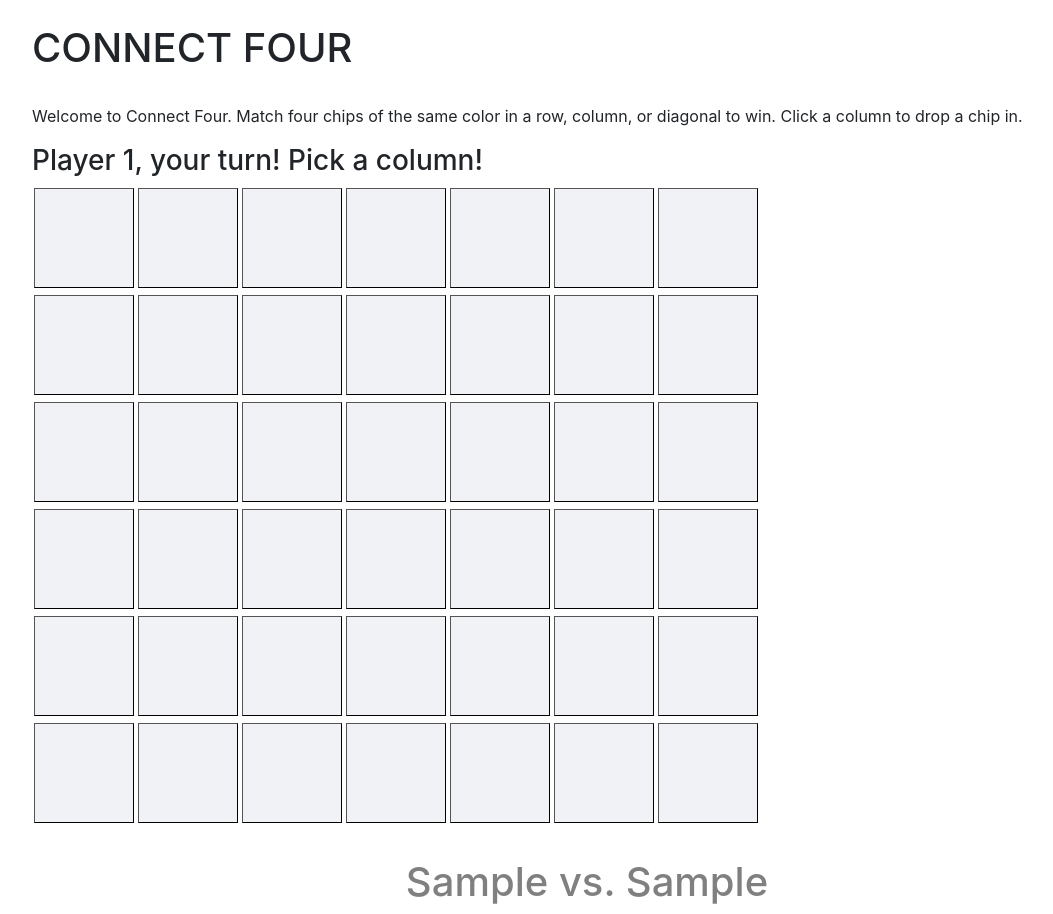
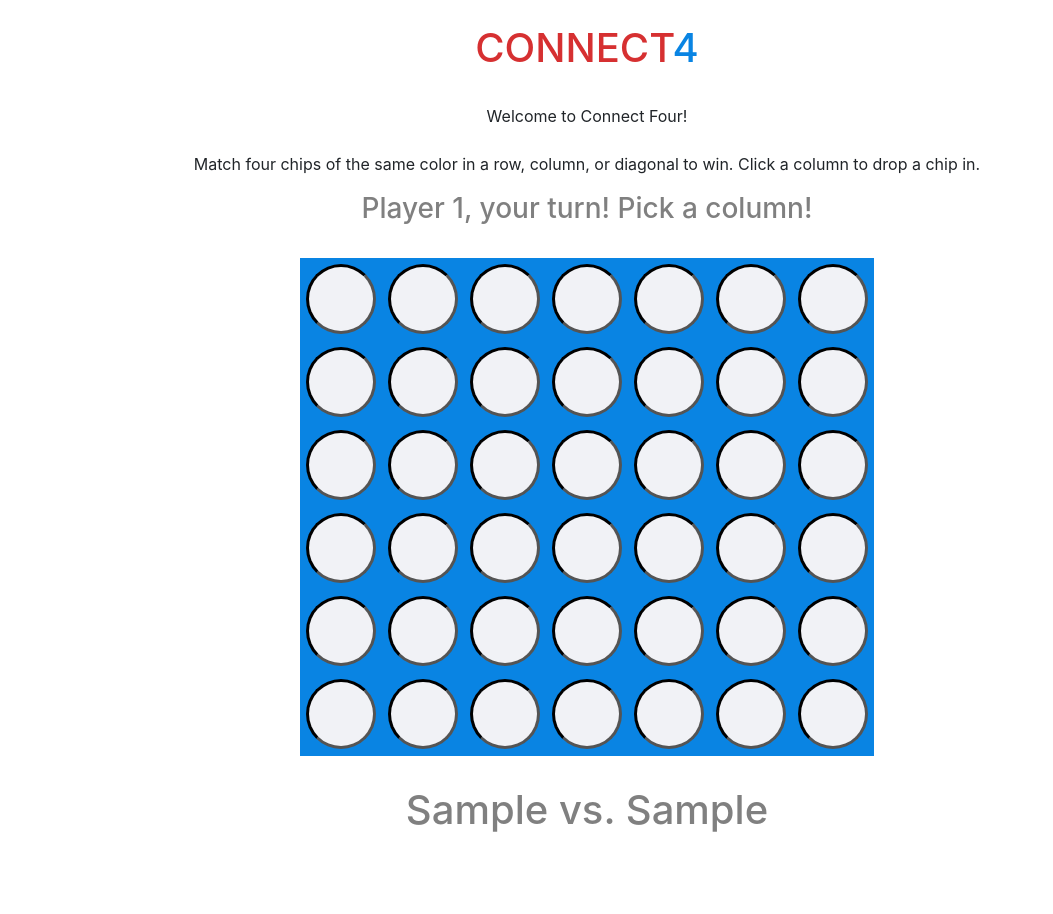
Before and after one commit to AkiPraveen/ConnectFour, a plain HTML site: page index.html in a window 1280 px wide. Both pictures are taken after typing "Sample", "Sample" into the empty fields and a click on the button "Save and close". Shown: the whole page, without its empty margins (53-1106 px from the left). After the commit the page ends 842 px from the top, so only its background shows below. Drawn offline with nearby package versions, Linux system fonts and the light colour scheme.

Commit message:
Large aesthetic changes, add more styles, further cleaned out javascript

```diff
--- a/index.html
+++ b/index.html
@@ -57,17 +57,18 @@
 	  </div>
 	</div>
 
-	<div class="container">
+	<div class="main">
 
 		<h2 class="again""><a href="index.html">Okay, Play again!</a></h3>
 
 		<div class="gameActive">
 			<br />
-			<h1> CONNECT FOUR </h1> <br />
-			<p> Welcome to Connect Four. Match four chips of the same color in a row, column, or diagonal to win. Click a column to drop a chip in. </p>
+			<h1> <span style="color:#d63031">CONNECT</span><span style="color:#0984e3">4</span> </h1> <br />
+			<p> Welcome to Connect Four! <br /><br /> Match four chips of the same color in a row, column, or diagonal to win. Click a column to drop a chip in. </p>
 
-			<h3></h3>
+			<h3 style="color:grey"></h3> <br />
 
+			<div class="gameSet">
 				<table class='board'>
 					<tr>
 						<td><button type="button"></button></td>
@@ -129,16 +130,13 @@
 						<td><button type="button"></button></td>
 					</tr>
 				</table>
+			</div>
 
 			<div class="names">
-				<h1 id="versus"></h1>
-
-			</div>
-
+				<h1 class="versus" id="versus"></h1>
 			</div>
 		</div>
-
-
+	</div>
 </body>
 
 <!-- my script -->
--- a/script.js
+++ b/script.js
@@ -54,8 +54,12 @@ function checkColorMatch(one, two, three, four) {
 function launchNewGame(){
 
 	// Hide game board, then show the player info modal.
+
 	$('.gameActive').css('display', 'none')
-	$('#playerInfo').modal('show')
+	$('#playerInfo').modal({
+	    backdrop: 'static',
+	    keyboard: false
+	})
 
 	var table = $('table tr');
 
@@ -137,9 +141,11 @@ function launchNewGame(){
 		}
 	}
 
-	// Game logic
+	// game logic
 
 	$('h3').text(Player1+", your turn! Pick a column!")
+
+	// first, fill an available circle.
 
 	$('.board button').on('click', function() {
 
@@ -150,8 +156,10 @@ function launchNewGame(){
 		setColor(bottomAvailable, col, currentColor);
 
 		// if a win is found
+
 		if(isHoriontalWin() || isVerticalWin() || isDiagonalWin()) {
-			$('h1').text(currentName+', you win!')
+			$('.versus').text(currentName+', you win!')
+			$('h3').fadeOut()
 			$('.gameActive').css('pointer-events', 'none')
 			$('.again').fadeIn()
 		}
@@ -180,7 +188,6 @@ function updatePlayerInfo() {
 	    alert(document.getElementById('player2').value);
 	}
 
-
 	// assign names. if fields are left blank, keep default names.
 	if(document.getElementById('player1').value != '') {
 		Player1 = document.getElementById('player1').value;
@@ -194,7 +201,6 @@ function updatePlayerInfo() {
 		console.log(Player1);
 		console.log(Player2);
 	}
-
 
 	if(debug) alert(Player1 + ' vs. ' + Player2);
 
--- a/style.css
+++ b/style.css
@@ -1,9 +1,11 @@
 .board button{
-	width:100px;
-	height:100px;
+	width:70px;
+	height:70px;
 	background-color:#f1f2f6;
 	margin:1px;
-	border-width:1px;
+	border-width:3px;
+	border-style:inset;
+	border-radius:50%;
 }
 .board button:focus{
 	outline:0;
@@ -21,3 +23,20 @@
 	font-size:36px;
 	margin-top:20px;
 }
+
+.board {
+	background:#0984e3;
+	margin-left:auto;
+	margin-right:auto;
+}
+
+th, td {
+	padding: 5px;
+	text-align: left;
+}
+
+.main {
+	text-align:center;
+	width:90%;
+	margin-left:5%;
+}
```
Lines whose indentation alone changed are shown as unchanged.
